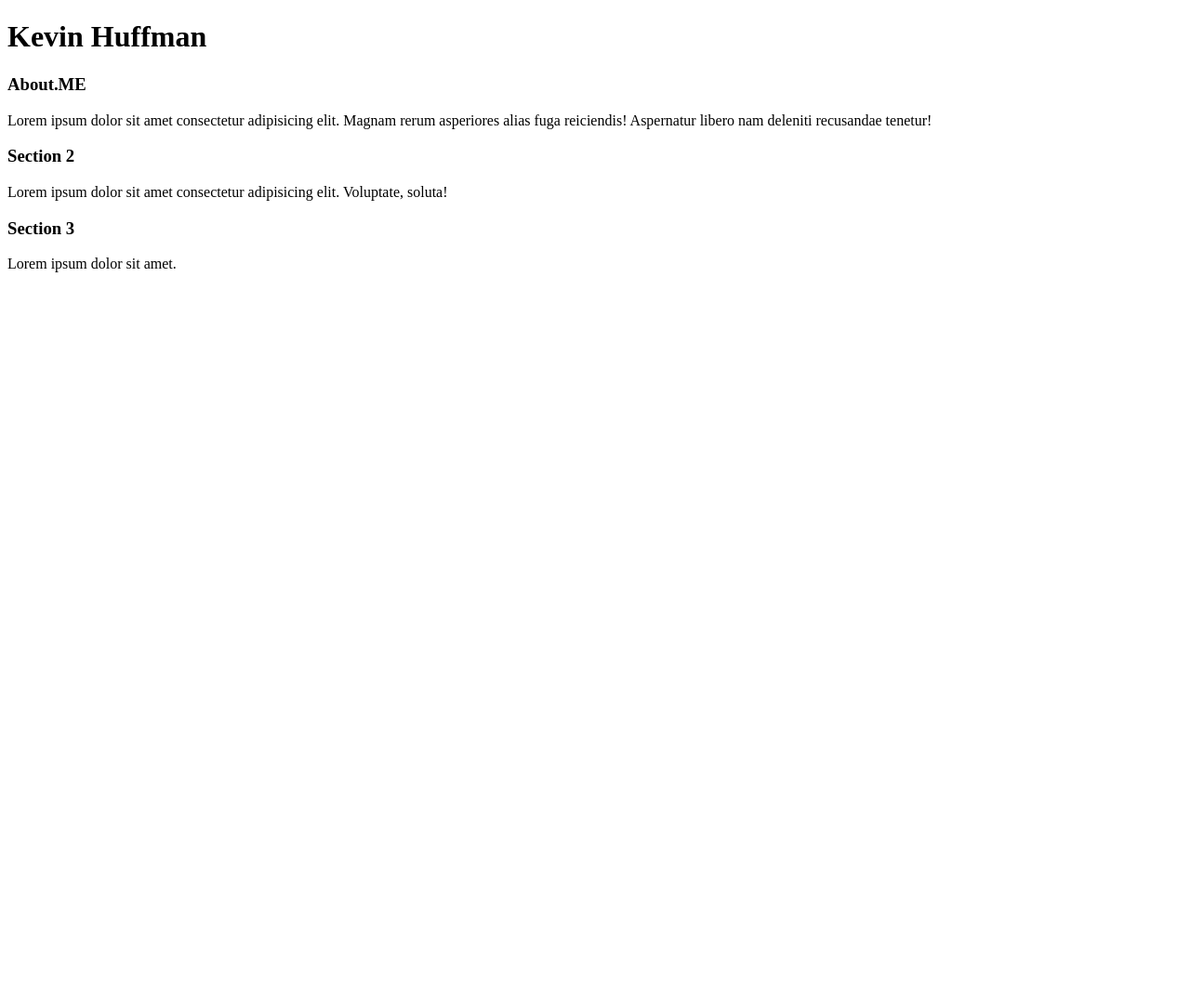
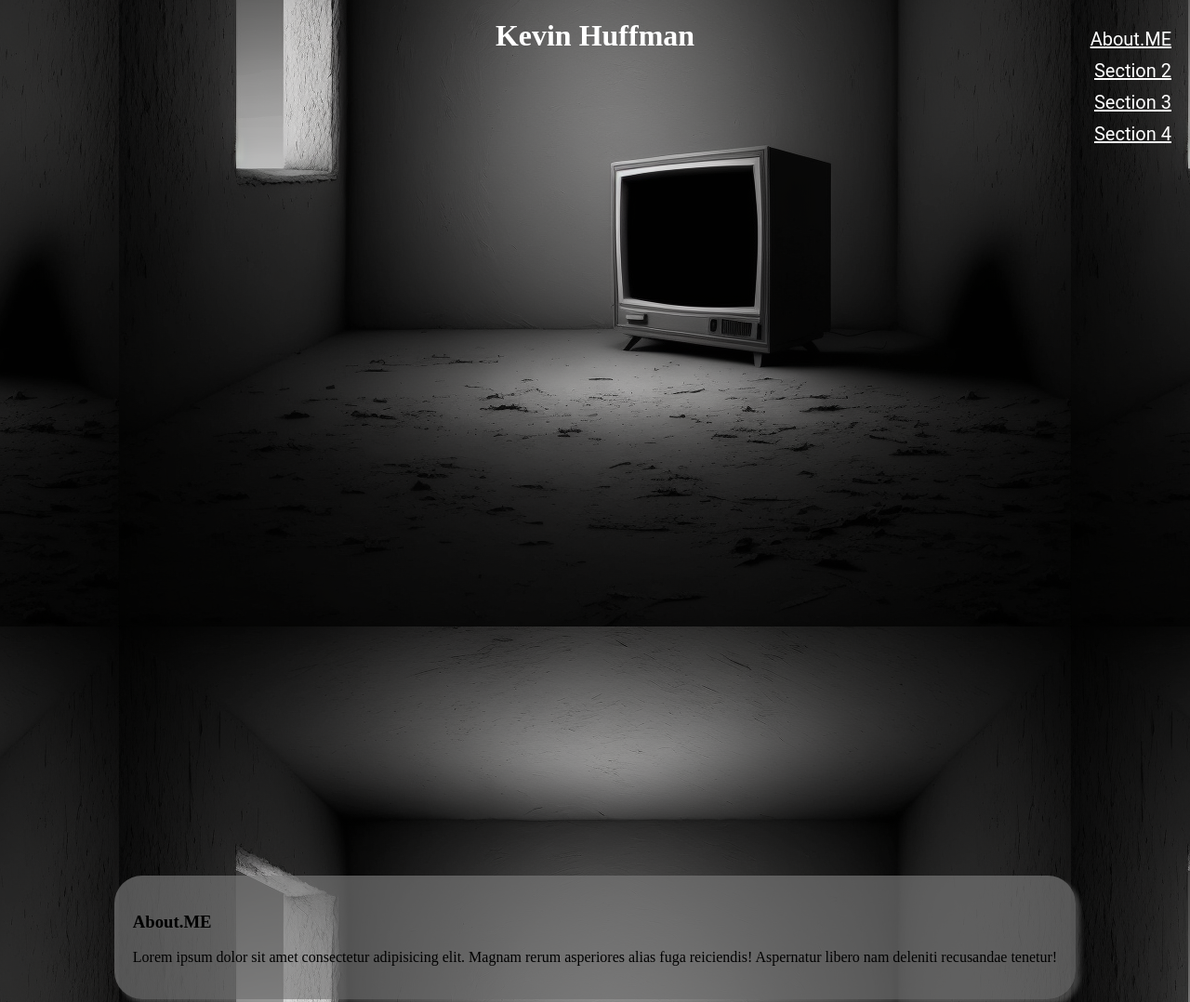
Before and after one commit to kevhuff/My-Portfolio-kev, a plain HTML site: page index.html in a window 1280 px wide. Shown: the top 1078 px of the page at 93% size. Before the commit the page ends 800 px from the top, so only its background shows below. Drawn offline with Linux system fonts and the light colour scheme.

Commit message:
html,css
Added base for css and html.
created base template for further styling and modifying text inputs

```diff
--- /dev/null
+++ b/Assets/style.css
@@ -0,0 +1,67 @@
+body {
+  background-image: url("K._HUFFMAN_empty_dark_room_black_with_a_crt_tv_small_in_the_mid_e3deb6c7-83d7-448f-b49c-4130395c3323.png");
+  background-clip: content-box;
+  background-position: center top -350px;
+  background-attachment:fixed;
+  height: calc(100vh);
+
+}
+
+h1 {
+  color: white;
+  text-align: center;
+  margin-top: 20px;
+  margin-bottom: 70%;
+}
+
+
+.about-me {
+  background-color: #7b7b7ba8;
+  margin-bottom: 100px;
+  padding: 20px;
+  border-radius: 30px;
+  align-self: center;
+  box-shadow: 5px 5px 5px rgba(255, 255, 255, .2);
+}
+.container {
+  display: flex;
+  flex-direction: column;
+  align-items: center;
+}
+
+.grid-container {
+  display: grid;
+  grid-template-columns: repeat(2, 1fr); /* adjust the number of columns and their width as needed */
+  grid-gap: 20px; /* adjust the gap between grid items as needed */
+}
+
+.card {
+  padding: 20px;
+  background-color: #7b7b7ba8;
+  border-radius: 35px;
+  box-shadow: 5px 2px 6px rgba(255,255,255,.2);
+  text-align: center;
+}
+
+
+.tabs {
+  position: fixed;
+  top: 10px;
+  right: 0;
+
+  flex-direction: column;
+  margin: 20px;
+}
+
+.tabs-container {
+  display: flex;
+  flex-direction: column;
+  align-items: flex-end;
+}
+
+.tab {
+  color: white;
+  font-family: "Roboto", sans-serif;
+   font-size: 20px;
+  margin-bottom: 10px;
+}
--- a/index.html
+++ b/index.html
@@ -1,28 +1,46 @@
 <!DOCTYPE html>
 <html lang="en">
 <head>
-    <meta charset="UTF-8">
-    <meta http-equiv="X-UA-Compatible" content="IE=edge">
-    <meta name="viewport" content="width=device-width, initial-scale=1.0">
-    <link rel="style.css"href="/css/styles.css">
-
-    <title> Kevin Huffman Portfolio</title>
+  <meta charset="UTF-8">
+  <meta name="viewport" content="width=device-width, initial-scale=1">
+  <title>Page Title</title>
+  <link rel="stylesheet" href="Assets/style.css">
 </head>
 <body>
-    <h1>Kevin Huffman</h1>
+  <h1>Kevin Huffman</h1>
+  <div class="tabs">
+    <div class="tabs-container">
+      <a href="#about-me" class="tab">About.ME</a>
+      <a href="#section-2" class="tab">Section 2</a>
+      <a href="#section-3" class="tab">Section 3</a>
+      <a href="#section-4" class="tab">Section 4</a>
+    </div>
+  </div>
+  <div class="container">
+    <div id="about-me" class="about-me">
+      <h3>About.ME</h3>
+      <p>Lorem ipsum dolor sit amet consectetur adipisicing elit. Magnam rerum asperiores alias fuga reiciendis! Aspernatur libero nam deleniti recusandae tenetur!</p>
+    </div>
     <div class="container">
-        <div class="card">
-          <h3>About.ME</h3>
-          <p>Lorem ipsum dolor sit amet consectetur adipisicing elit. Magnam rerum asperiores alias fuga reiciendis! Aspernatur libero nam deleniti recusandae tenetur!</p>
-        </div>
-        <div class="card">
+      <div class="grid-container">
+        <div id="section-2" class="card">
           <h3>Section 2</h3>
           <p>Lorem ipsum dolor sit amet consectetur adipisicing elit. Voluptate, soluta!</p>
         </div>
-        <div class="card">
+        <div id="section-3" class="card">
           <h3>Section 3</h3>
           <p>Lorem ipsum dolor sit amet.</p>
         </div>
+        <div id="section-4" class="card">
+          <h3>Section 4</h3>
+          <p>potatoe ipsum dolor sit amet consectetur adipisicing elit. Voluptate, soluta!</p>
+        </div>
+        <div id="section-5" class="card">
+          <h3>Section 5</h3>
+          <p> mars rules dolor sit amet consectetur adipisicing elit. Voluptate, soluta!</p>
+        </div>
       </div>
+    </div>
+
 </body>
 </html>
--- a/style.css
+++ /dev/null
@@ -1,21 +0,0 @@
-/* Add styles to the container */
-.container {
-    display: flex;
-    flex-wrap: wrap;
-    justify-content: center;
-  }
-
-  /* Add styles to the cards */
-  .card {
-    background-color: #f4f4f4;
-    margin: 10px;
-    padding: 20px;
-    border-radius: 5px;
-    box-shadow: 0 2px 5px rgba(0,0,0,0.3);
-  }
-
-  /* Add styles to the card content */
-  .card h3,
-  .card p {
-    margin: 0;
-  }
```
Also changed, not shown: Assets/K._HUFFMAN_dark_black_room_with_CRT_tv_small_in_the_middle_of_t_2da7ba1c-d840-46d1-97ae-61896c77e70f.png (added), Assets/K._HUFFMAN_empty_dark_room_black_with_a_crt_tv_small_in_the_mid_e3deb6c7-83d7-448f-b49c-4130395c3323.png (added), K._HUFFMAN_empty_dark_room_black_with_a_crt_tv_small_in_the_mid_e3deb6c7-83d7-448f-b49c-4130395c3323.png (added).
